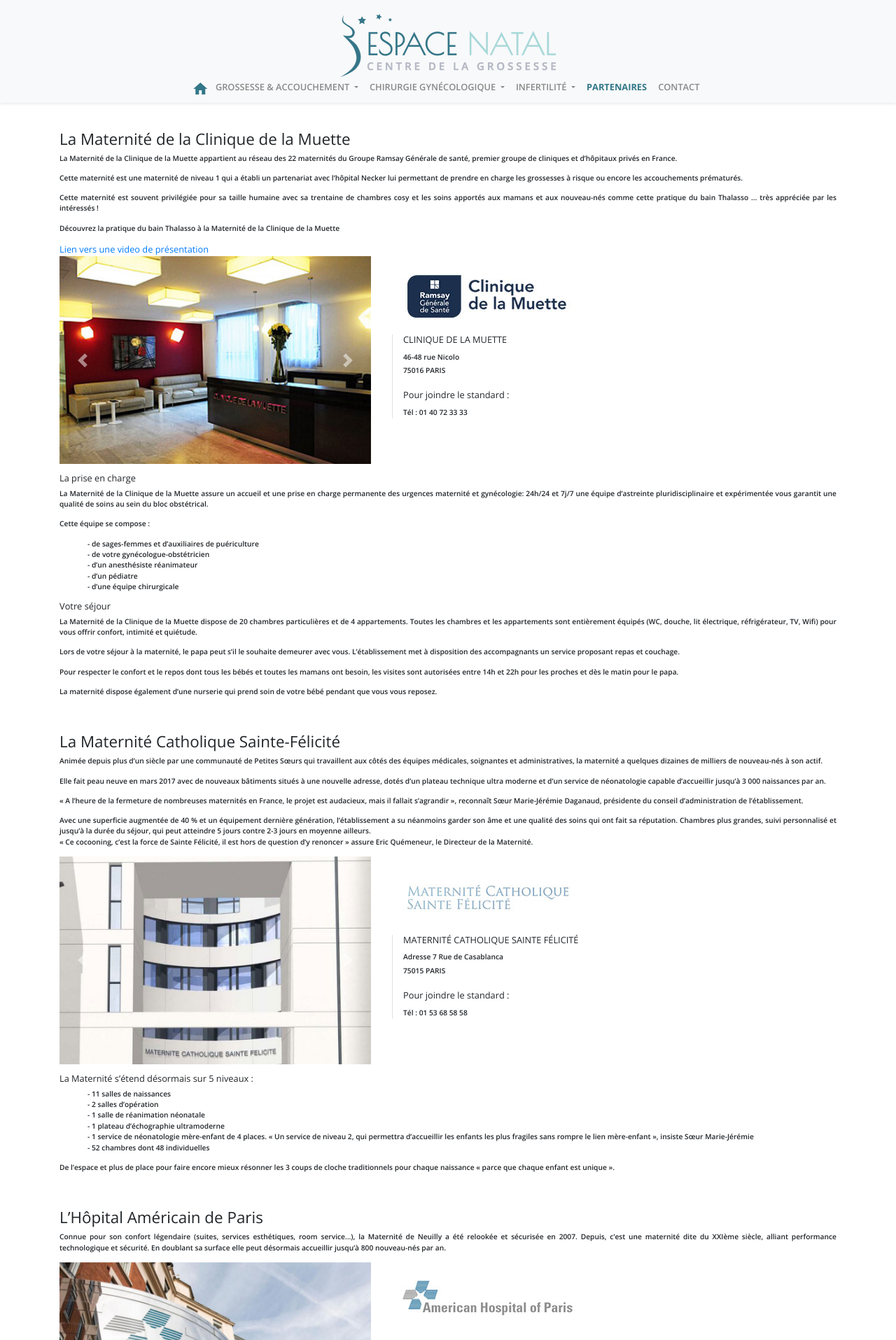
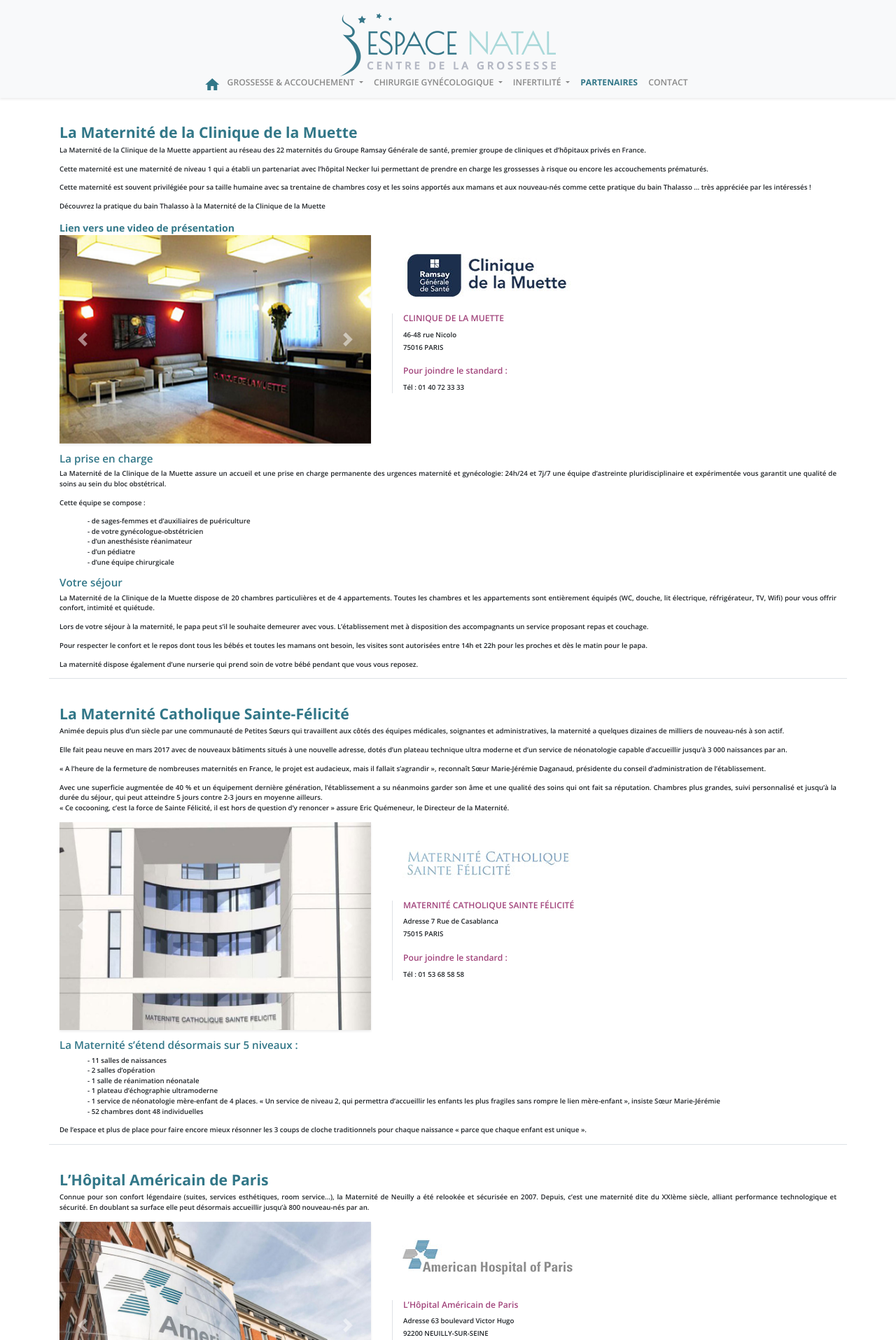
Before and after one commit to guillaumeMECE/espace-natal, a PHP site: page /partenaires/index.php in a window 1280 px wide. Shown: the top 1915 px of the page at 70% size. Run offline with PHP 8.4, Linux system fonts and the light colour scheme; some libraries are stand-ins or nearby versions.

Commit message:
page partenaires fini

```diff
--- a/contact/index.php
+++ b/contact/index.php
@@ -102,7 +102,7 @@
       <!-- CONTACT LIST -->
       <div class="col-lg-6 my-5">
         <h3 class="primaryColor mb-5 border-bottom">CONTACTEZ-NOUS</h3>
-        <h6 class="mb-5"><u>VOUS POUVEZ NOUS CONTACTER DU LUNDI AU VENDREDI :</u></h6>
+        <h6 class="mb-5">VOUS POUVEZ NOUS CONTACTER DU LUNDI AU VENDREDI :</h6>
         <!-- ADRESSE -->
         <div class="row mb-3">
           <div class="col-2">
--- a/partenaires/index.php
+++ b/partenaires/index.php
@@ -31,13 +31,13 @@
           <p>Cette maternité est souvent privilégiée pour sa taille humaine avec sa trentaine de chambres cosy et les soins apportés aux mamans et aux nouveau-nés comme cette pratique du bain Thalasso … très appréciée par les intéressés !</p>
           <p>Découvrez la pratique du bain Thalasso à la Maternité de la Clinique de la Muette</p>
         </small>
-        <a href="https://www.youtube.com/watch?v=lfB7YIdtWFI" target="_blank">Lien vers une video de présentation</a>
+        <a href="https://www.youtube.com/watch?v=lfB7YIdtWFI" target="_blank" style="color: rgba(50, 119, 136, 1);  font-weight: 700; font-size: 14px">Lien vers une video de présentation</a>
       </div>
     </div>
-    <div class="row">
+    <div class="row border-bottom">
       <!-- SLIDE IMG -->
       <div class="col-lg-5">
-        <div id="carouselMuetteControls" class="carousel slide" data-ride="carousel">
+        <div id="carouselMuetteControls" class="carousel slide shadow-sm" data-ride="carousel">
           <div class="carousel-inner">
             <div class="carousel-item active">
               <img src="/espace-natal/src/clinique-de-la-muette-espace-natal-paris-01.jpg" class="d-block w-100" alt="clinique-de-la-muette-espace-natal-paris-01">
@@ -62,15 +62,15 @@
           <img src="..\src\logo-clinique-de-la-muette.jpg" alt="logo-clinique-de-la-muette">
         </div>
         <div class="col border-left">
-          <h6>CLINIQUE DE LA MUETTE</h6>
+          <h6 style="color: rgba(162, 69, 124, 1);">CLINIQUE DE LA MUETTE</h6>
           <small>46-48 rue Nicolo <br> 75016 PARIS</small><br><br>
-          <h6>Pour joindre le standard :</h6>
+          <h6 style="color: rgba(162, 69, 124, 1);">Pour joindre le standard :</h6>
           <small>Tél : 01 40 72 33 33</small>
         </div>
       </div>
       <!-- TXT + LISTE -->
       <div class="col-lg-12 mt-3">
-        <h6>La prise en charge</h6>
+        <h5>La prise en charge</h5>
         <small>
           <p>La Maternité de la Clinique de la Muette assure un accueil et une prise en charge permanente des urgences maternité et gynécologie: 24h/24 et 7j/7 une équipe d’astreinte pluridisciplinaire et expérimentée vous garantit une qualité de
             soins au sein du bloc obstétrical.</p>
@@ -84,7 +84,7 @@
             <li>- d’une équipe chirurgicale</li>
           </small>
         </ul>
-        <h6>Votre séjour</h6>
+        <h5>Votre séjour</h5>
         <small>
           <p>La Maternité de la Clinique de la Muette dispose de 20 chambres particulières et de 4 appartements. Toutes les chambres et les appartements sont entièrement équipés (WC, douche, lit électrique, réfrigérateur, TV, Wifi) pour vous offrir
             confort, intimité et quiétude.
@@ -117,10 +117,10 @@
         </small>
       </div>
     </div>
-    <div class="row">
+    <div class="row border-bottom">
       <!-- SLIDE IMG -->
       <div class="col-lg-5">
-        <div id="carouselFeleciteControls" class="carousel slide" data-ride="carousel">
+        <div id="carouselFeleciteControls" class="carousel slide shadow-sm" data-ride="carousel">
           <div class="carousel-inner">
             <div class="carousel-item active">
               <img src="/espace-natal/src/maternite-sainte-felicite-espace-natal-01.jpg" class="d-block w-100" alt="maternite-sainte-felicite-espace-natal-01">
@@ -151,15 +151,15 @@
           <img src="..\src\logo-maternite-sainte-felicite.jpg" alt="logo-maternite-sainte-felicite">
         </div>
         <div class="col border-left">
-          <h6>MATERNITÉ CATHOLIQUE SAINTE FÉLICITÉ</h6>
+          <h6 style="color: rgba(162, 69, 124, 1);">MATERNITÉ CATHOLIQUE SAINTE FÉLICITÉ</h6>
           <small>Adresse 7 Rue de Casablanca <br> 75015 PARIS</small><br><br>
-          <h6>Pour joindre le standard :</h6>
+          <h6 style="color: rgba(162, 69, 124, 1);">Pour joindre le standard :</h6>
           <small>Tél : 01 53 68 58 58</small>
         </div>
       </div>
       <!-- TXT + LISTE -->
       <div class="col-lg-12 mt-3">
-        <h6>La Maternité s’étend désormais sur 5 niveaux :</h6>
+        <h5>La Maternité s’étend désormais sur 5 niveaux :</h5>
         <ul style="list-style-type:none"><small>
             <li>- 11 salles de naissances</li>
             <li>- 2 salles d’opération</li>
@@ -190,7 +190,7 @@
     <div class="row">
       <!-- SLIDE IMG -->
       <div class="col-lg-5">
-        <div id="carouselAmericainControls" class="carousel slide" data-ride="carousel">
+        <div id="carouselAmericainControls" class="carousel slide shadow-sm" data-ride="carousel">
           <div class="carousel-inner">
             <div class="carousel-item active">
               <img src="/espace-natal/src/american-hospital-of-paris-espace-natal-01.jpg" class="d-block w-100" alt="american-hospital-of-paris-espace-natal-01">
@@ -218,15 +218,15 @@
           <img src="..\src\logo-american-hospital-of-paris-espace-natal.jpg" alt="logo-american-hospital-of-paris-espace-natal">
         </div>
         <div class="col border-left">
-          <h6>L’Hôpital Américain de Paris</h6>
+          <h6 style="color: rgba(162, 69, 124, 1);">L’Hôpital Américain de Paris</h6>
           <small>Adresse 63 boulevard Victor Hugo<br>92200 NEUILLY-SUR-SEINE</small><br><br>
-          <h6>Pour joindre le standard :</h6>
+          <h6 style="color: rgba(162, 69, 124, 1);">Pour joindre le standard :</h6>
           <small>Tél : 01 46 41 25 25</small>
         </div>
       </div>
       <!-- TXT + LISTE -->
       <div class="col-lg-12 mt-3">
-        <h6>L'Hopital Americain de Paris c'est :</h6>
+        <h5>L'Hopital Americain de Paris c'est :</h5>
         <ul style="list-style-type:none"><small>
             <li>- 15 chambres individuelles</li>
             <li>- 2 salles d’accouchement</li>
--- a/style.css
+++ b/style.css
@@ -14,7 +14,7 @@
 }
 @media (min-width: 992px) {
   html {
-    font-size: 1vw;
+    font-size: 0.95vw;
   }
 }
 
@@ -181,7 +181,7 @@ ul.navbar-nav li a.active {
   }
 
   #idBrandLogoLargeScreen {
-    width: 300px;
+    width: 250px;
   }
 
   .navbar-brand {
@@ -240,3 +240,27 @@ h1 {
   text-decoration: underline;
   color: rgba(50, 119, 136, 1);
 }
+h3{
+  color: rgba(50, 119, 136, 1);
+  font-weight: 700;
+}
+h5{
+  color: rgba(50, 119, 136, 1);
+  font-weight: 600;
+}
+h6{
+  /*color: rgba(142, 147, 160, 1);*/
+  font-weight: 600;
+}
+h6 small {
+  color: rgba(142, 147, 160, 1);
+}
+/*
+a{
+  color: rgba(162, 69, 124, 1);
+  font-weight: 700;
+  text-decoration: underline;
+}
+a:hover{
+color:   rgba(5, 74, 91, 1);
+}*/
```
